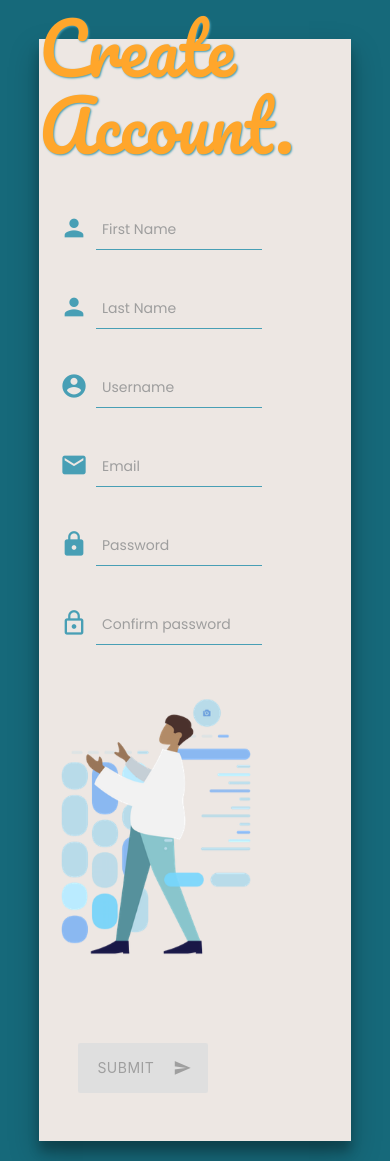
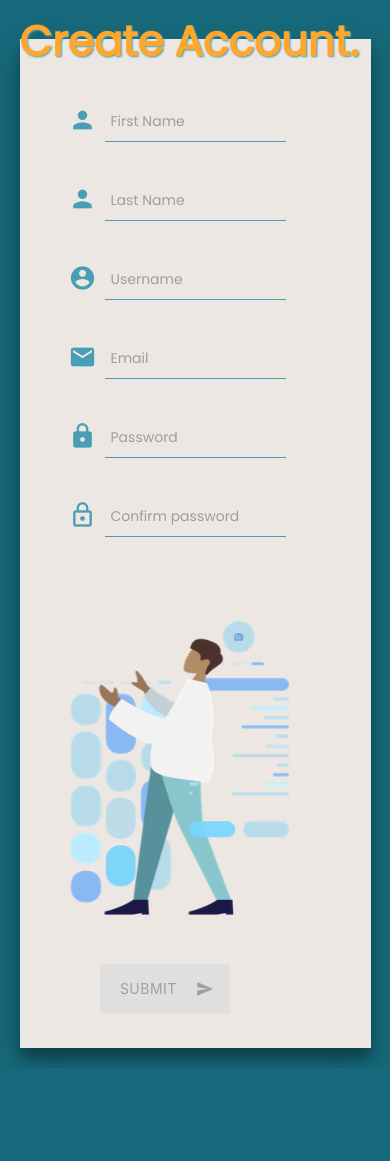
Before and after one commit to MarijaPestoric/ReactJS-Domaci, a React (Create React App) app in the folder Zadatak1/registration-page/: page / in a window 390 px wide. After the commit the page ends 1068 px from the top, so only its background shows below. Built offline with nearby package versions, Linux system fonts and the light colour scheme.

Commit message:
added responsive

```diff
--- a/Zadatak1/registration-page/src/index.css
+++ b/Zadatak1/registration-page/src/index.css
@@ -1,4 +1,5 @@
 @import url('https://fonts.googleapis.com/css2?family=Pacifico&family=Poppins&display=swap');
+@import url('https://fonts.googleapis.com/css2?family=Josefin+Sans&display=swap');
 @import url('react-notifications/lib/notifications.css');
 body {
   margin: 0;
@@ -17,38 +18,42 @@ code {
 
 h1{
   text-align: left;
-  font-family: "Pacifico", cursive;
+  font-family: 'Poppins', sans-serif;
   font-size: 5rem;
+  font-weight: 600;
   position: relative;
-  bottom: 30px;
+  bottom: 40px;
   color: #ffa62b;
   margin-bottom: 0 !important;
   text-shadow: 1px 1px 2px #489fb5;
 }
 form{
   font-family: "Poppins", sans-serif;
+  margin-left: 2rem;
+  margin-right: 2rem;
+
 }
 .main-container{
   position: relative;
   z-index: 2;
+  padding-bottom: 2rem;
   box-shadow: rgba(0, 0, 0, 0.25) 0px 14px 28px, rgba(0, 0, 0, 0.22) 0px 10px 10px;
 }
 .row{
-  max-width: 80%;
+  max-width: 70%;
   background-color: #ede7e3;
   padding-top: 0 !important;
-  justify-content: center !important;
 }
 
 .error{
  border-bottom: 1px solid red !important;
 }
 .waves-effect{
-  margin:2rem;
   margin-top: 5rem;
   background-color: #ffa62b !important;
   height: 50px !important;
   width: 130px !important;
+  margin: 0 auto !important;
   align-content: center;
   box-shadow: rgba(50, 50, 93, 0.25) 0px 13px 27px -5px, rgba(0, 0, 0, 0.3) 0px 8px 16px -8px;
 }
@@ -74,6 +79,36 @@ input{
 }
 .illustration{
   max-width: 100%;
-  height: 20rem;
+  max-height: 25rem;
   transform: scaleX(-1);
+  margin-bottom: 1rem;
+  margin-top: 2rem;
 }
+
+@media screen and (max-width: 768px) {
+    .row{
+      max-width: 90%;
+    }
+    .illustration{
+      margin-left: 4rem;
+    }
+    .waves-effect{
+      position: relative;
+      bottom: 4rem;
+      left: 3rem;
+    }
+
+}
+
+@media screen and (max-width: 426px) {
+  h1{
+    font-size: 3rem;
+    bottom: 20px;
+  }
+  .illustration{
+    margin-left: 0;
+  }
+  .waves-effect{
+    top: 1rem;
+  }
+}
```
